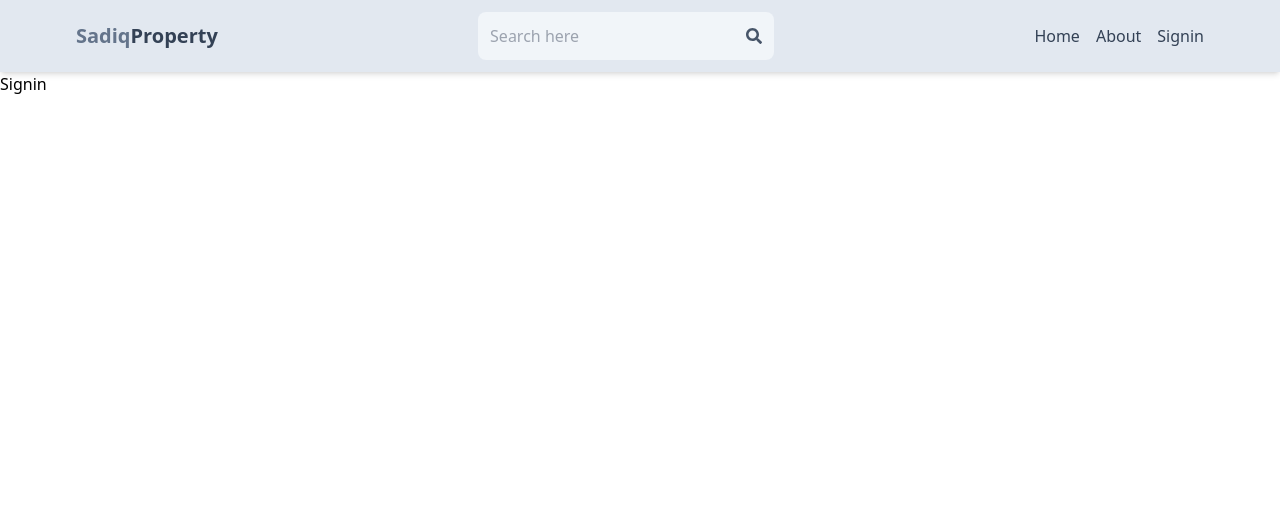
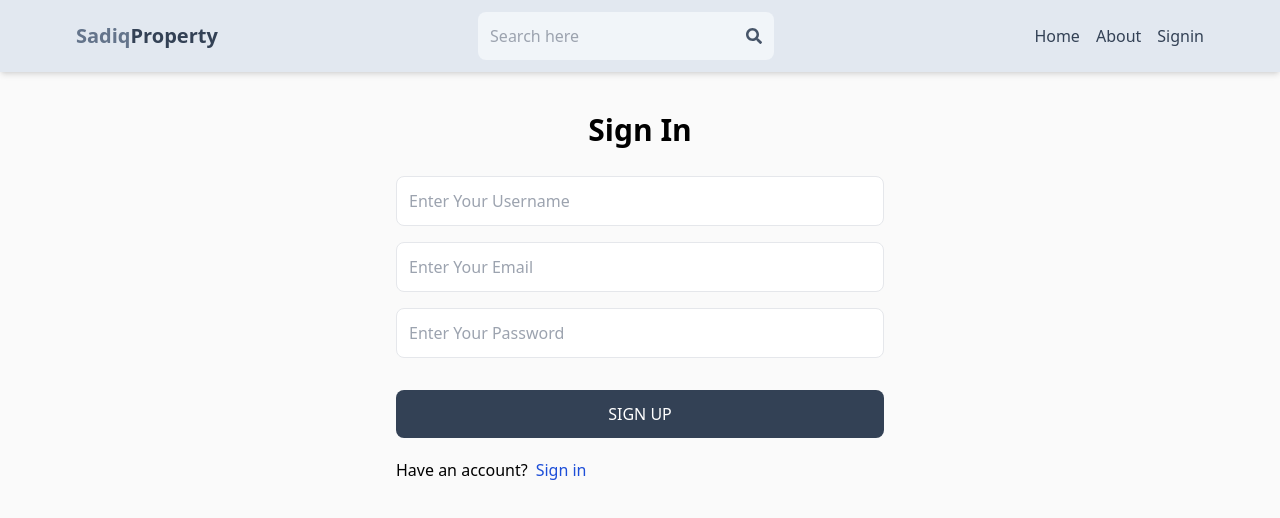
Before and after one commit to ahmadnaseer143/sadiq-estate-mern, a React (Vite) app in the folder clientside/: page /signin in a window 1280 px wide. Shown: the top 518 px of the page. Built offline with nearby package versions, Linux system fonts and the light colour scheme.

Commit message:
Signin ui created

```diff
--- a/clientside/src/index.css
+++ b/clientside/src/index.css
@@ -1,3 +1,6 @@
 @tailwind base;
 @tailwind components;
 @tailwind utilities;
+body{
+    background-color: #fafafa;
+}
--- a/clientside/src/pages/Signin.jsx
+++ b/clientside/src/pages/Signin.jsx
@@ -1,7 +1,40 @@
-import React from "react";
+import { Link } from "react-router-dom";
 
 const Signin = () => {
-  return <div>Signin</div>;
+  return (
+    <div className="max-w-lg mx-auto p-3">
+      <h1 className="text-center text-3xl font-semibold my-7">Sign In</h1>
+      <form className="flex flex-col gap-4">
+        <input
+          type="text"
+          placeholder="Enter Your Username"
+          className="border rounded-lg p-3 focus:outline-none"
+          id="username"
+        />
+        <input
+          type="email"
+          placeholder="Enter Your Email"
+          className="border rounded-lg p-3 focus:outline-none"
+          id="email"
+        />
+        <input
+          type="password"
+          placeholder="Enter Your Password"
+          className="border rounded-lg p-3 focus:outline-none"
+          id="password"
+        />
+        <button className="bg-slate-700 text-white mt-4 p-3 rounded-lg uppercase hover:opacity-80 disabled:opacity-80">
+          Sign up
+        </button>
+      </form>
+      <div className="flex mt-5 gap-2">
+        <p>Have an account?</p>
+        <Link to={"/signin"}>
+          <span className="text-blue-700 hover:underline">Sign in</span>
+        </Link>
+      </div>
+    </div>
+  );
 };
 
 export default Signin;
```
